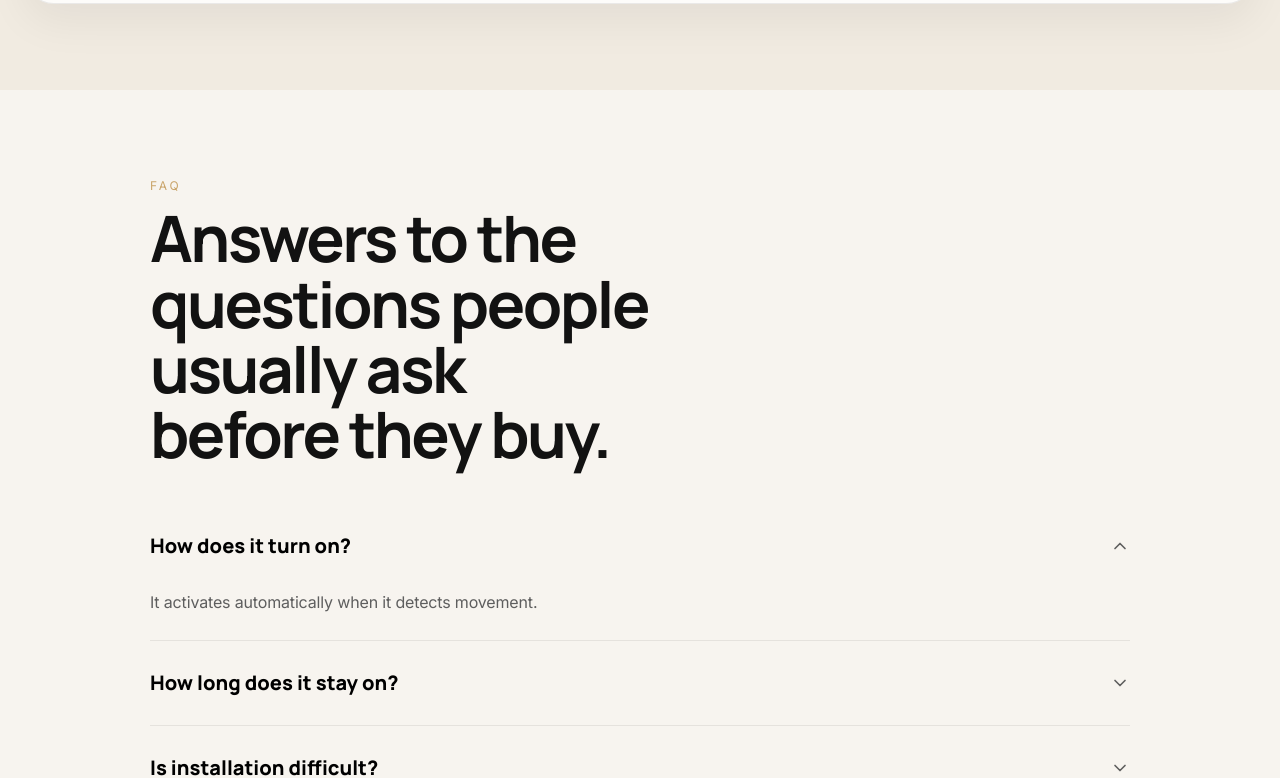
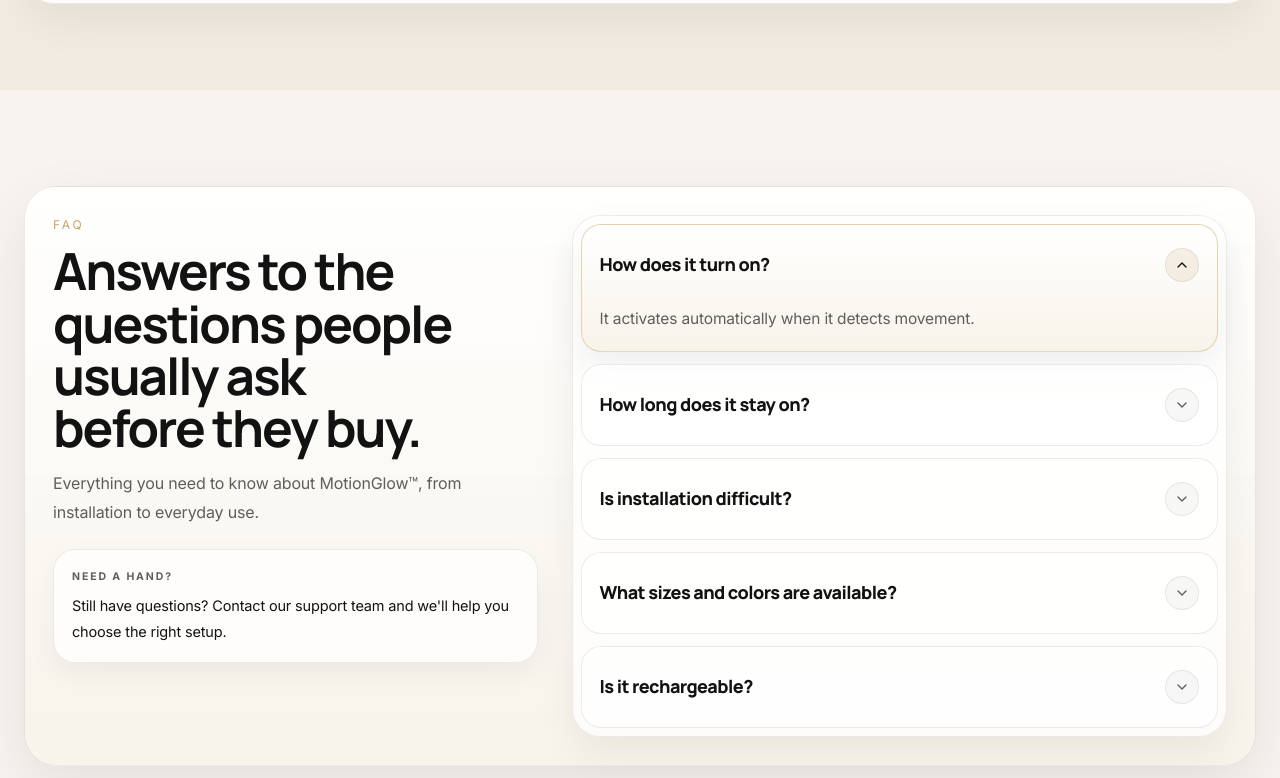
Before and after one commit to Exooticbtw/luxense-store, a React (Vite) app: page / in a window 1280 px wide. Shown: the part 8791-9569 px from the top of the page. Built offline with nearby package versions, Linux system fonts and the light colour scheme; no server answers.

Commit message:
Polish Luxense FAQ section design

```diff
--- a/src/features/product-page/components/sections/FAQ.jsx
+++ b/src/features/product-page/components/sections/FAQ.jsx
@@ -7,29 +7,83 @@ export default function FAQ() {
   const [open, setOpen] = useState(0)
 
   return (
-    <section id="faq" style={{ padding: "86px 24px", background: "var(--bg)", scrollMarginTop: 110 }}>
-      <div style={{ maxWidth: 980, margin: "0 auto" }}>
-        <div style={{ maxWidth: 700 }}>
+    <section id="faq" style={{ padding: "96px 24px", background: "var(--bg)", scrollMarginTop: 110 }}>
+      <div style={{ maxWidth: 1280, margin: "0 auto" }}>
+        <div
+          className="soft-card"
+          style={{
+            padding: 28,
+            borderRadius: 32,
+            background: "linear-gradient(180deg, rgba(255,255,255,.94), rgba(248,243,234,.96))",
+          }}
+        >
+          <div className="faq-grid" style={{ display: "grid", gridTemplateColumns: ".85fr 1.15fr", gap: 34, alignItems: "start" }}>
+            <div style={{ maxWidth: 520 }}>
               <p className="eyebrow" style={{ color: "var(--accent)" }}>
                 FAQ
               </p>
-          <h2 className="serif section-title" style={{ fontSize: 64 }}>
+              <h2 className="serif section-title" style={{ fontSize: "clamp(38px, 4vw, 56px)", maxWidth: 470 }}>
                 Answers to the questions people usually ask before they buy.
               </h2>
+              <p style={{ marginTop: 16, maxWidth: 460, fontSize: 16, lineHeight: 1.8, color: "var(--muted)" }}>
+                Everything you need to know about MotionGlow™, from installation to everyday use.
+              </p>
+
+              <div
+                style={{
+                  marginTop: 22,
+                  padding: 18,
+                  borderRadius: 22,
+                  border: "1px solid rgba(17,17,17,.08)",
+                  background: "rgba(255,255,255,.72)",
+                  boxShadow: "0 12px 30px rgba(17,17,17,.05)",
+                }}
+              >
+                <div style={{ fontSize: 10.5, textTransform: "uppercase", letterSpacing: "0.18em", color: "var(--muted)", fontWeight: 700 }}>
+                  Need a hand?
+                </div>
+                <p style={{ marginTop: 8, fontSize: 14.5, lineHeight: 1.75, color: "var(--fg)" }}>
+                  Still have questions? Contact our support team and we'll help you choose the right setup.
+                </p>
+              </div>
             </div>
 
-        <div style={{ marginTop: 38 }}>
+            <div
+              style={{
+                borderRadius: 28,
+                padding: 8,
+                background: "rgba(255,255,255,.72)",
+                border: "1px solid rgba(17,17,17,.08)",
+                boxShadow: "0 18px 42px rgba(17,17,17,.06)",
+              }}
+            >
               {FAQS_DATA.map((item, index) => {
                 const isOpen = open === index
+                const panelId = `faq-panel-${index}`
+                const buttonId = `faq-button-${index}`
 
                 return (
-              <div key={item.q} style={{ borderBottom: "1px solid rgba(17,17,17,.08)" }}>
+                  <div
+                    key={item.q}
+                    style={{
+                      borderRadius: 20,
+                      border: isOpen ? "1px solid rgba(201,164,106,.45)" : "1px solid rgba(17,17,17,.08)",
+                      background: isOpen
+                        ? "linear-gradient(180deg, rgba(255,255,255,.98), rgba(248,243,234,.98))"
+                        : "rgba(255,255,255,.72)",
+                      boxShadow: isOpen ? "0 16px 34px rgba(17,17,17,.06)" : "none",
+                      overflow: "hidden",
+                      marginBottom: index === FAQS_DATA.length - 1 ? 0 : 12,
+                    }}
+                  >
                     <button
+                      id={buttonId}
                       type="button"
+                      aria-expanded={isOpen}
+                      aria-controls={panelId}
                       onClick={() => setOpen(isOpen ? -1 : index)}
                       style={{
                         width: "100%",
-                    minHeight: 84,
                         border: "none",
                         background: "transparent",
                         display: "flex",
@@ -38,28 +92,65 @@ export default function FAQ() {
                         gap: 18,
                         textAlign: "left",
                         cursor: "pointer",
-                    padding: 0,
+                        padding: "18px 18px",
+                        minHeight: 80,
                       }}
                     >
-                  <span style={{ fontSize: 20, fontWeight: 800, lineHeight: 1.2 }}>{item.q}</span>
+                      <span style={{ fontSize: 18, fontWeight: 800, lineHeight: 1.25, letterSpacing: "-0.03em", color: "var(--fg)" }}>
+                        {item.q}
+                      </span>
+                      <span
+                        aria-hidden="true"
+                        style={{
+                          width: 34,
+                          height: 34,
+                          borderRadius: "50%",
+                          display: "grid",
+                          placeItems: "center",
+                          flexShrink: 0,
+                          border: "1px solid rgba(17,17,17,.08)",
+                          background: isOpen ? "rgba(201,164,106,.15)" : "rgba(17,17,17,.03)",
+                        }}
+                      >
                         <ChevronDown
-                    size={20}
+                          size={16}
                           style={{
-                      color: "var(--muted)",
+                            color: isOpen ? "var(--fg)" : "var(--muted)",
                             transform: isOpen ? "rotate(180deg)" : "rotate(0deg)",
-                      transition: "transform .2s ease",
+                            transition: "transform .2s ease, color .2s ease",
                             flexShrink: 0,
                           }}
                         />
+                      </span>
                     </button>
-                {isOpen && (
-                  <p style={{ padding: "0 0 24px", maxWidth: 800, fontSize: 16, lineHeight: 1.75, color: "var(--muted)" }}>
+
+                    <div
+                      id={panelId}
+                      role="region"
+                      aria-labelledby={buttonId}
+                      style={{
+                        maxHeight: isOpen ? 220 : 0,
+                        overflow: "hidden",
+                        transition: "max-height .24s ease",
+                      }}
+                    >
+                      <p
+                        style={{
+                          padding: "0 18px 18px",
+                          maxWidth: 820,
+                          fontSize: 15.5,
+                          lineHeight: 1.8,
+                          color: "var(--muted)",
+                        }}
+                      >
                         {item.a}
                       </p>
-                )}
+                    </div>
                   </div>
                 )
               })}
+            </div>
+          </div>
         </div>
       </div>
 
@@ -68,11 +159,26 @@ export default function FAQ() {
           #faq {
             padding: 64px 16px !important;
           }
+          #faq > div > div {
+            padding: 18px !important;
+            border-radius: 26px !important;
+          }
           #faq .section-title {
-            font-size: 40px !important;
+            font-size: 36px !important;
           }
-          #faq button span {
-            font-size: 18px !important;
+          #faq .faq-grid {
+            grid-template-columns: 1fr !important;
+            gap: 22px !important;
+          }
+          #faq button span:first-child {
+            font-size: 17px !important;
+          }
+          #faq button {
+            padding: 16px 16px !important;
+            min-height: 72px !important;
+          }
+          #faq p {
+            font-size: 15px !important;
           }
         }
       `}</style>
```
Also changed, not shown: assets/luxense-store.js. Lines whose indentation alone changed are shown as unchanged.
